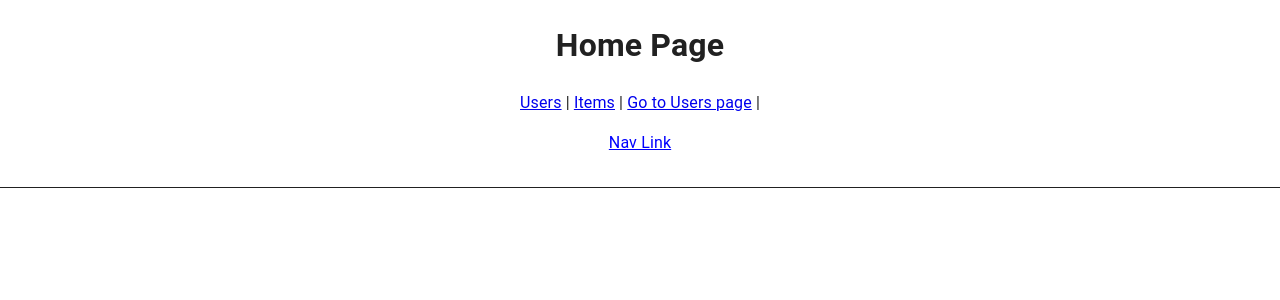
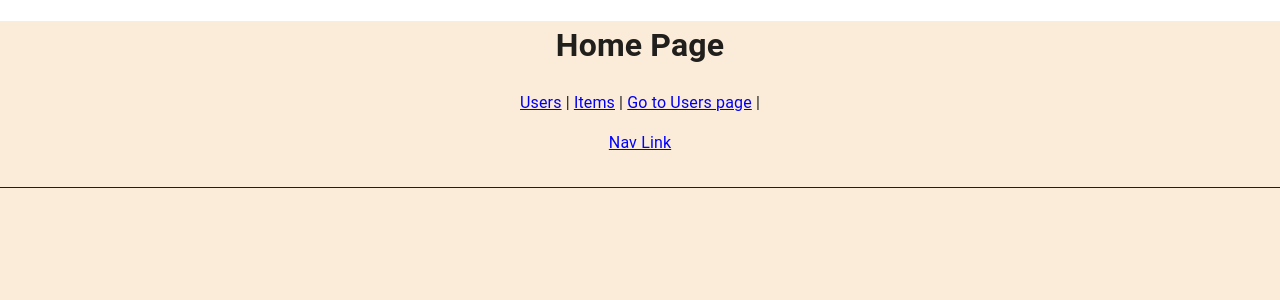
Before and after one commit to chatpta/ui-starter-react, a React (Create React App) app: page / in a window 1280 px wide. Shown: the top 300 px of the page. Built offline with nearby package versions, Linux system fonts and the light colour scheme; what @chatpta/redux-store-utility would draw is missing.

Commit message:
background color added

```diff
--- a/src/App/App.css
+++ b/src/App/App.css
@@ -1,5 +1,7 @@
 .App {
     text-align: center;
+    background-color: #faecd9;
+    min-height: 100vh;
 }
 
 .App-logo {
```
Lines whose indentation alone changed are shown as unchanged.
